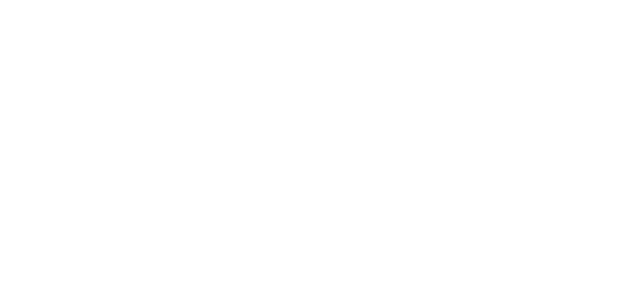
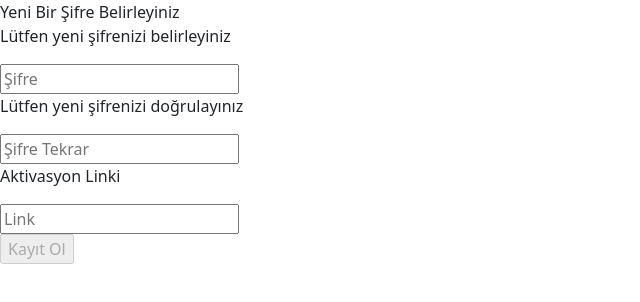
Before and after one commit to umutdurna/kidokitprojeorigin, a React (Create React App) app: page /sifre-yenile in a window 1280 px wide. Before the commit this address had no page. Shown: the top 302 px of the page, without its empty margins (0-640 px from the left). Built offline with nearby package versions, Linux system fonts and the light colour scheme.

Commit message:
sifre-yenile-no-css-but-added

```diff
--- a/src/App.js
+++ b/src/App.js
@@ -4,6 +4,8 @@
 import KayıtOl from './kayitol';
 import GirisYap from './giris-yap';
 import ForgotPassword from './forgot-password';
+import PopUp from './popup';
+import SifreYenile from './sifre-yenile';
 
 
 
@@ -18,6 +20,8 @@
               <Route path="/kayitol" element={<KayıtOl/>} />
               <Route path='/girisyap' element={<GirisYap />} />
               <Route path='/forgot-password' element={<ForgotPassword />} />
+              <Route path='/popup' element={<PopUp />} />
+              <Route path='/sifre-yenile' element={<SifreYenile />} />
             </Routes>
           </div>
     </Router>
--- a/src/kayitol.js
+++ b/src/kayitol.js
@@ -6,6 +6,8 @@
 
 
 const KayıtOl = () => {
+
+
 
   const navigate = useNavigate();
 
@@ -83,6 +85,8 @@
           required: true
       },
   ]
+
+
 
   const [focused, setFocused] = useState(false)
 
--- /dev/null
+++ b/src/sifre-yenile.js
@@ -0,0 +1,135 @@
+import './components/sifre-yenile.css';
+import { useState } from "react";
+import { useNavigate } from 'react-router-dom';
+
+
+const SifreYenile = () => {
+
+    const navigate = useNavigate();
+
+// her refresh atıldığında boş gelmesi için setValues:
+
+const [values, setValues] = useState({
+    password: "",
+    aktivasyonLink: ""
+});
+
+
+// useState kullanımları : (Submitte disabled olması için):
+
+
+const [butonAktifse, butonAktif] = useState(true);
+
+
+
+
+// inputların özellikleri :
+
+const inputs = [
+    {
+          id: 1,
+          name: "password",
+          type: "password",
+          placeholder: "Şifre",
+          label: "password",
+          errormessage: "Parola en az 8 karakter en az bir harf ve en az bir sayı içermeli",
+          topmessage: "Lütfen yeni şifrenizi belirleyiniz",
+          pattern: `^(?=.*[0-9])(?=.*[a-z])([a-z0-9_-]+){8,20}$`,
+          required: true
+    },
+    {
+        id: 2,
+        name: "passwordtekrar",
+        type: "password",
+        placeholder: "Şifre Tekrar",
+        label: "password",
+        errormessage: "Şifreleriniz Aynı Olmalı!",
+        topmessage: "Lütfen yeni şifrenizi doğrulayınız",
+        pattern: values.password,
+        required: true
+    },
+    {
+        id: 3,
+        name: "aktivasyonLink",
+        type: "text",
+        placeholder: "Link",
+        label: "Aktivasyon Link",
+        topmessage: "Aktivasyon Linki",
+        required: true
+    }
+]
+
+const [focused, setFocused] = useState(false)
+
+// Buton Aktif olup olmama ayarlama onChange kısmı : (password aynı olması için)
+const onChange = (e) => {
+    setValues({ ...values, [e.target.name]: e.target.value })
+        if (values.password === values.passwordtekrar) {
+            butonAktif(false);
+        }
+        else {
+            butonAktif(true);
+        }
+}
+
+const focusHandle = () => {
+    setFocused(true);
+}
+
+const girisIstekleri = async () => {
+    const req = {
+        method: 'POST',
+        headers: { 'Content-Type': 'application/json' },
+        body: JSON.stringify(values)
+    };
+    const apiRefresh = await fetch('https://testapi.kidokit.com/api/account/activateForgetPassword', req)
+    if(apiRefresh.status === 200){
+        console.log("okey");
+        navigate('/girisyap');
+    }
+    else{
+        console.log("no");
+    }
+}
+
+
+    return (
+        <div className="sifre-yenile">
+            <div className="header">Yeni Bir Şifre Belirleyiniz</div>
+            <div className="form">
+                <form>
+                    <div className="sifre-yenile">
+                        <div className="password">
+                        <p>{inputs[0].topmessage}</p>
+                            <input className="new-password" key={inputs[0]} {...inputs[0]}
+                                value={values[inputs[0].name]}
+                                onChange={onChange}
+                                onBlur={focusHandle}
+                                focused={focused.toString()} />
+                            <span>{inputs[0].errormessage}</span>
+                        </div>
+                        <div className="password-two">
+                            <p>{inputs[1].topmessage}</p>
+                            <input className="new-password" key={inputs[1]} {...inputs[1]}
+                                onChange={onChange}
+                                onBlur={focusHandle}
+                                focused={focused.toString()} />
+                            <span>{inputs[1].errormessage}</span>
+                        </div>
+                        <div className="aktivasyon">
+                            <p>Aktivasyon Linki</p>
+                            <input className="new-password" key={inputs[2]} {...inputs[2]}
+                                onChange={onChange} />
+                        </div>
+                    </div>
+                    <div className="submit">
+                        <input type="submit" disabled={butonAktifse} className="sifre-yenile-submits" value="Kayıt Ol"
+                            onClick={async () => { await delete values.passwordtekrar; girisIstekleri() && navigate('/girisyap') }} />
+                    </div>
+                </form>
+            </div>
+        </div>
+     );
+}
+
+export default SifreYenile;
```
Also changed, not shown: src/components/sifre-yenile.css (added).
